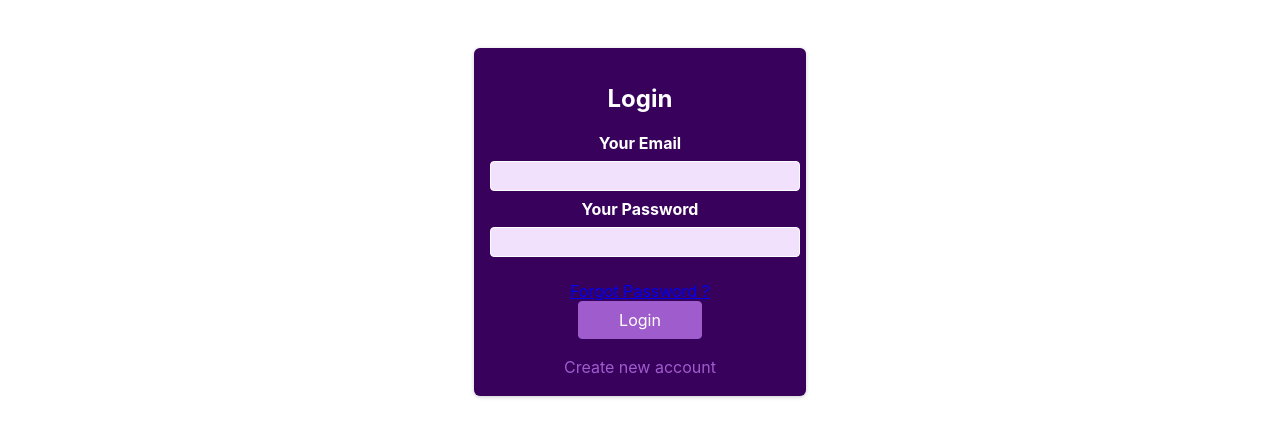
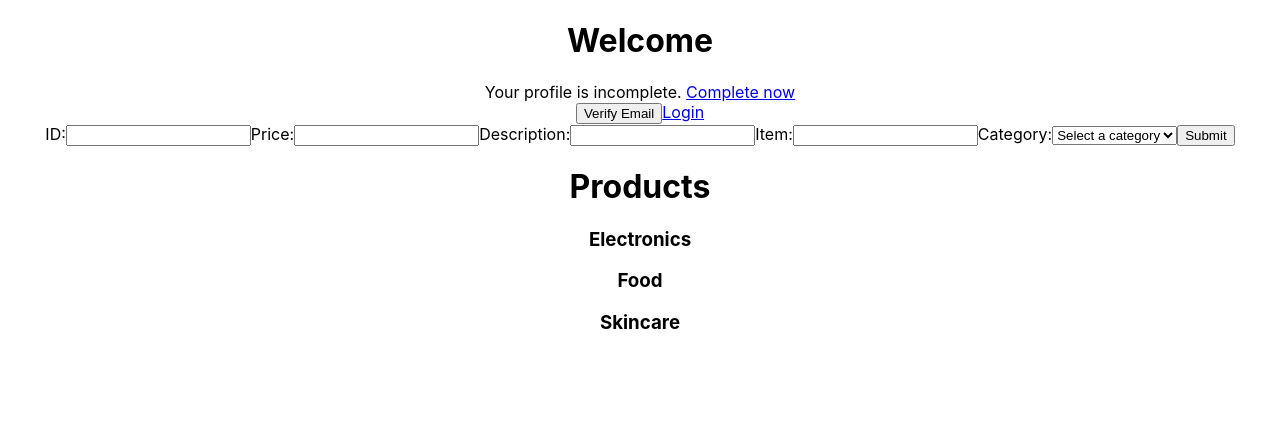
Before and after one commit to shaileshsiingh/ExpenseTrackerReact, a React (Create React App) app: page / in a window 1280 px wide. Before the commit this address led to /authentication. Shown: the top 436 px of the page. Built offline with nearby package versions, Linux system fonts and the light colour scheme.

Commit message:
Expense add

```diff
--- a/src/App.js
+++ b/src/App.js
@@ -1,31 +1,25 @@
-import { useContext } from 'react';
+// import { useContext } from 'react';
 import './App.css';
-import { BrowserRouter as Router, Route, Routes, Navigate } from 'react-router-dom'; // Import BrowserRouter
+import { BrowserRouter as Router, Route, Routes } from 'react-router-dom'; // Import BrowserRouter
 import Authentication from './components/Authentication';
 import Home from './components/Home';
-import AuthContext from './store/auth-context';
 import { AuthContextProvider } from './store/auth-context';
 import CompleteProfile from './components/CompleteProfile';
 import ForgotPassword from './components/Resetpw';
 
 
 function App() {
-  const authCtx = useContext(AuthContext);
 
   return (
     <div className="App">
       <AuthContextProvider>
         <Router> {/* Wrap your application with the Router component */}
           <Routes>
-          <Route
-  path="/"
-  element={authCtx.isLoggedIn ? <Home /> : <Navigate to="/authentication" />}
+          <Route path="/" element= {<Home />}
 />
 <Route path="/authentication" element={<Authentication />} />
-<Route
-  path="/completeprofile"
-  element={authCtx.isLoggedIn ? <Home /> : <Navigate to="/authentication" />}
-/>
+<Route path="/completeprofile" element={<CompleteProfile />} />
+
 
           <Route path='/reset' element={<ForgotPassword />}/>
           </Routes>
--- a/src/components/ContactDetail.js
+++ b/src/components/ContactDetail.js
@@ -1,5 +1,4 @@
 import React, { Fragment, useContext, useEffect, useState } from 'react';
-import classes from './ContactDetail.module.css';
 import AuthContext from '../store/auth-context';
 
 const ContactDetail = () => {
@@ -66,6 +65,7 @@ const ContactDetail = () => {
           alert(resp.error.message);
         } else {
           console.log('Response:', resp);
+          alert("Updated")
         }
       })
       .catch((err) => {
@@ -79,25 +79,25 @@ const ContactDetail = () => {
 
   return (
     <Fragment>
-      <form className={classes.main}>
-        <div className={classes.header}>
-          <div className={classes.ContactDetail}>Contact Details</div>
-          <button className={classes.cancel}>Cancel</button>
+      <form >
+        <div >
+          <div >Contact Details</div>
+          <button >Cancel</button>
         </div>
-        <div className={classes.input}>
-          <div className={classes.left}>
-            <div className={classes.fullName}>Full Name : </div>
+        <div >
+          <div >
+            <div >Full Name : </div>
             <input type="text" onChange={nameChangeHandler} value={name} />
           </div>
-          <div className={classes.right}>
-            <div className={classes.photourl}>Profile Photo url : </div>
+          <div >
+            <div >Profile Photo url : </div>
             <input type="text" onChange={imgUrlChangeHandler} value={imgUrl} />
           </div>
         </div>
-        <button className={classes.update} type="submit" onClick={submitHandler}>
+        <button  type="submit" onClick={submitHandler}>
           Update
         </button>
-        <div className={classes.line}></div>
+        <div ></div>
       </form>
     </Fragment>
   );
--- /dev/null
+++ b/src/components/Expense.js
@@ -0,0 +1,131 @@
+import React, { useState, useEffect } from 'react';
+
+const Expense = () => {
+  const [id, setId] = useState('');
+  const [price, setPrice] = useState('');
+  const [description, setDescription] = useState('');
+  const [item, setItem] = useState('');
+  const [category, setCategory] = useState('');
+  const [products, setProducts] = useState([]);
+
+  useEffect(() => {
+    const storedProducts = JSON.parse(localStorage.getItem('products')) || [];
+    setProducts(storedProducts);
+  }, []);
+
+  const handleSubmit = (event) => {
+    event.preventDefault();
+    if (id && price && item && category) {
+      const newProduct = {
+        id,
+        price,
+        description,
+        item,
+        category,
+      };
+      const updatedProducts = [...products, newProduct];
+      localStorage.setItem('products', JSON.stringify(updatedProducts));
+      setProducts(updatedProducts);
+      setId('');
+      setPrice('');
+      setDescription('');
+      setItem('');
+      setCategory('');
+    }
+  };
+
+  const handleDelete = (productId) => {
+    const updatedProducts = products.filter((product) => product.id !== productId);
+    localStorage.setItem('products', JSON.stringify(updatedProducts));
+    setProducts(updatedProducts);
+  };
+
+  return (
+    <div>
+      <form onSubmit={handleSubmit}>
+        <label htmlFor="id">ID:</label>
+        <input type="number" id="id" name="id" required value={id} onChange={(e) => setId(e.target.value)} />
+
+        <label htmlFor="price">Price:</label>
+        <input type="number" id="price" name="price" required value={price} onChange={(e) => setPrice(e.target.value)} />
+
+        <label htmlFor="description">Description:</label>
+        <input type="text" id="description" name="description" required value={description} onChange={(e) => setDescription(e.target.value)} />
+
+        <label htmlFor="item">Item:</label>
+        <input type="text" id="item" name="item" required value={item} onChange={(e) => setItem(e.target.value)} />
+
+        <label htmlFor="category">Category:</label>
+        <select
+          id="category"
+          name="category"
+          required
+          value={category}
+          onChange={(e) => setCategory(e.target.value)}
+        >
+          <option value="">Select a category</option>
+          <option value="Electronics">Electronics</option>
+          <option value="Food">Food</option>
+          <option value="Skincare">Skincare</option>
+        </select>
+
+        <input type="submit" value="Submit" />
+      </form>
+
+      <h1>Products</h1>
+
+      <h3>Electronics</h3>
+      <ul>
+        {products.map((product) => {
+          if (product.category === 'Electronics') {
+            return (
+              <li key={product.id}>
+                ID: {product.id} - Rs{product.price} - {product.description} - {product.item}
+                <button className="delete-btn" onClick={() => handleDelete(product.id)}>
+                  Delete
+                </button>
+              </li>
+            );
+          }
+          return null;
+        })}
+      </ul>
+
+      <h3>Food</h3>
+      <ul>
+        {products.map((product) => {
+          if (product.category === 'Food') {
+            return (
+              <li key={product.id}>
+                ID: {product.id} - Rs{product.price} - {product.description} - {product.item}
+                <button className="delete-btn" onClick={() => handleDelete(product.id)}>
+                  Delete
+                </button>
+              </li>
+            );
+          }
+          return null;
+        })}
+      </ul>
+
+      <h3>Skincare</h3>
+      <ul>
+        {products.map((product) => {
+          if (product.category === 'Skincare') {
+            return (
+              <li key={product.id}>
+                ID: {product.id} - Rs{product.price} - {product.description} - {product.item}
+                <button className="delete-btn" onClick={() => handleDelete(product.id)}>
+                  Delete
+                </button>
+              </li>
+            );
+          }
+          return null;
+        })}
+      </ul>
+    </div>
+  );
+};
+
+export default Expense;
--- a/src/components/Home.js
+++ b/src/components/Home.js
@@ -1,6 +1,7 @@
 import React, { useContext } from 'react';
 import AuthContext from '../store/auth-context';
 import { Link, useNavigate } from 'react-router-dom';
+import Expense from './Expense';
 
 function Home() {
   const authCtx = useContext(AuthContext);
@@ -56,6 +57,7 @@ const verifyEmailHandler=(e)=>{
           <Link to="/authentication">Login</Link>
         </>
       )}
+      <Expense/>
     </>
   );
       }
```
